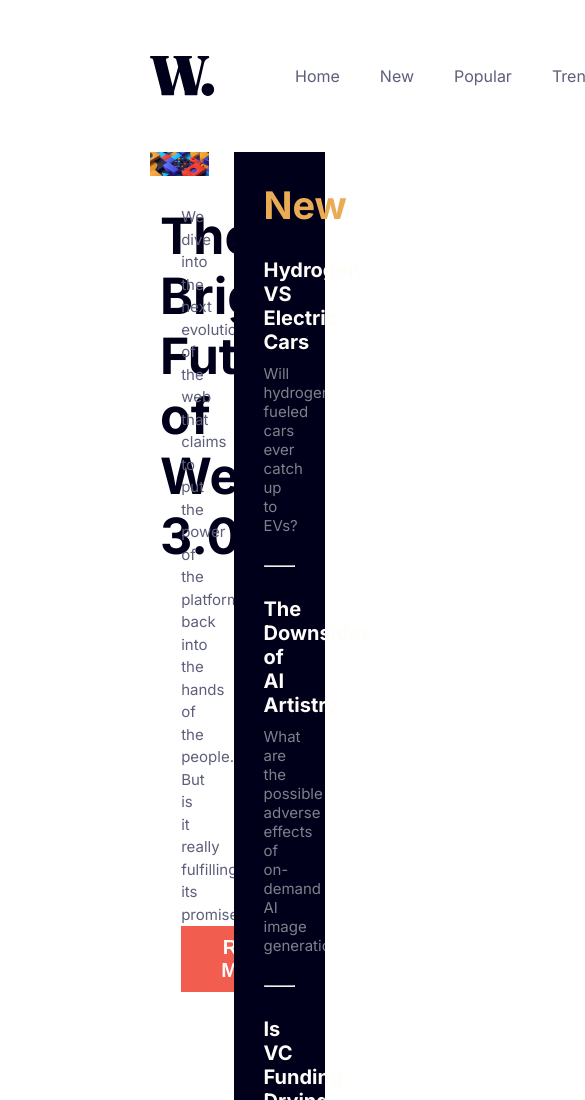
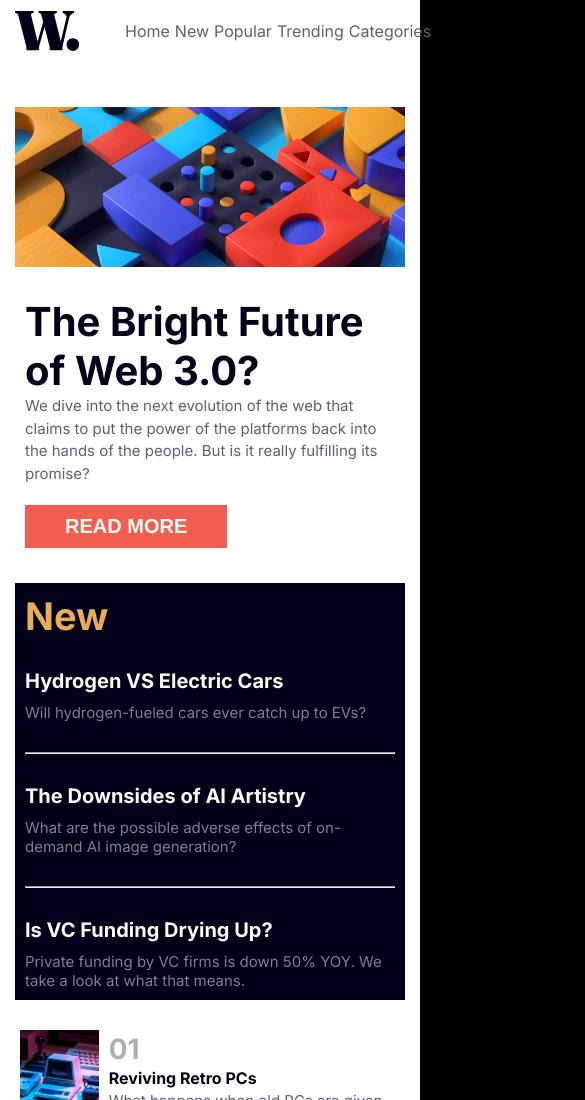
Before and after one commit to admiller91/fementor_news_homepage, a plain HTML site: page index.html in a window 390 px wide. Shown: the top 1100 px of the page, 585 px wide, since content can reach past the window. Drawn offline with Linux system fonts and the light colour scheme.

Commit message:
Added some responsiveness to the design

```diff
--- a/style.css
+++ b/style.css
@@ -14,21 +14,13 @@ body {
     margin:auto;
 }
 
-@media screen and (max-width:1440px) {
-    body {
-        background-color: #ffffff;
-    }
 
-    #container {
-        padding:0;
-    }
-}
 
 #container {
     background-color: #ffffff;
     padding: 50px 150px 50px 150px;
-    height:100%;
 }
+
 
 /*nav*/
 nav {
@@ -201,3 +193,79 @@ padding-right: 10px;
     color: var(--dark-blue);
     font-size:15px;
 }
+
+
+
+
+
+/* under 1440px wide */
+@media screen and (max-width:1440px) {
+    #container {
+        padding: 50px 150px 50px 150px;
+    }
+}
+
+/* under 1000px */
+@media screen and (max-width:1000px) {
+    #container {
+        padding: 5px 15px 5px 15px;
+    }
+    #nav-list > li {
+        padding-left:5px;
+    }
+
+    #main-articles {
+        flex-direction: column;
+        width:100%;
+        margin-bottom: 25px;
+    }
+
+    #spotlight-article {
+        width:100%;
+    }
+
+    .spotlight-article-container {
+        flex-direction: column;
+        margin-bottom:25px;
+    }
+
+    .spotlight-article-copy-container {
+        width: 100%;
+        }
+
+        .spotlight-article-headline {
+            width:100%;
+           font-size:40px;
+        }
+        .spotlight-article-description {
+            margin-bottom:20px;
+        }
+
+        #new-articles {
+            width:auto;
+            margin-left:0;
+            padding:10px;
+        }
+}
+
+/* under 640px */
+@media screen and (max-width:640px) {
+    #container {
+       width:100%;
+    }
+
+    #top-articles {
+        flex-direction:column;
+    }
+
+    .top-articles-card {
+        height:auto;
+        max-width:600px;
+        margin-bottom:20px;
+    }
+
+    .top-articles-card img{
+        max-height:100px;
+        max-width:100px;
+        }
+}
```
